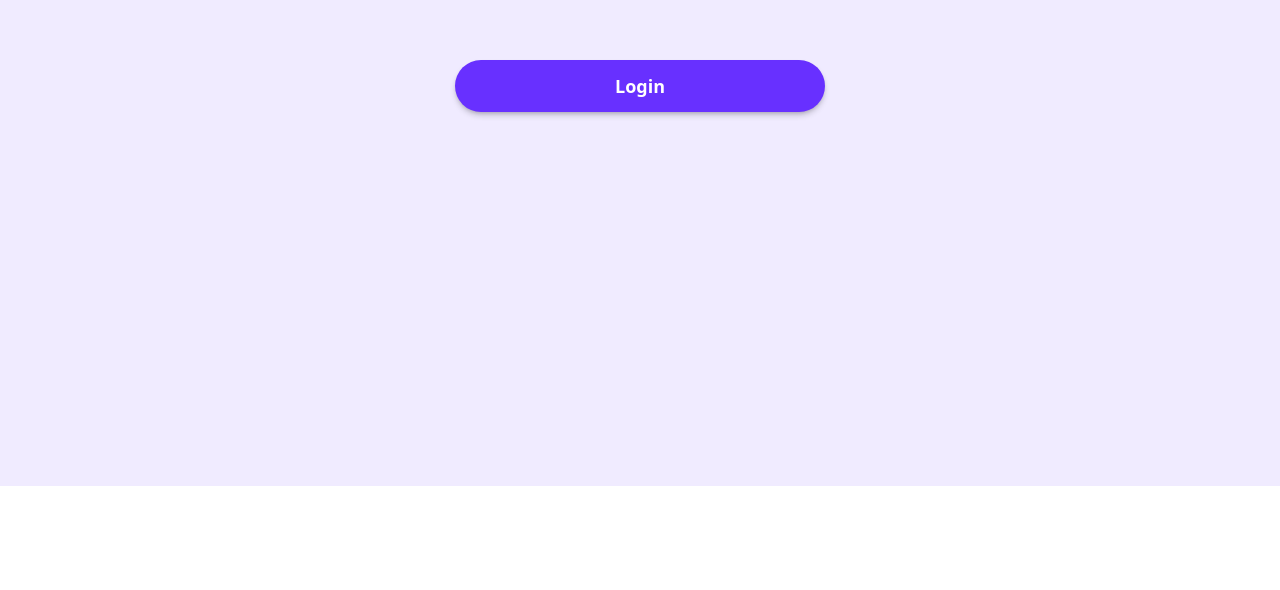
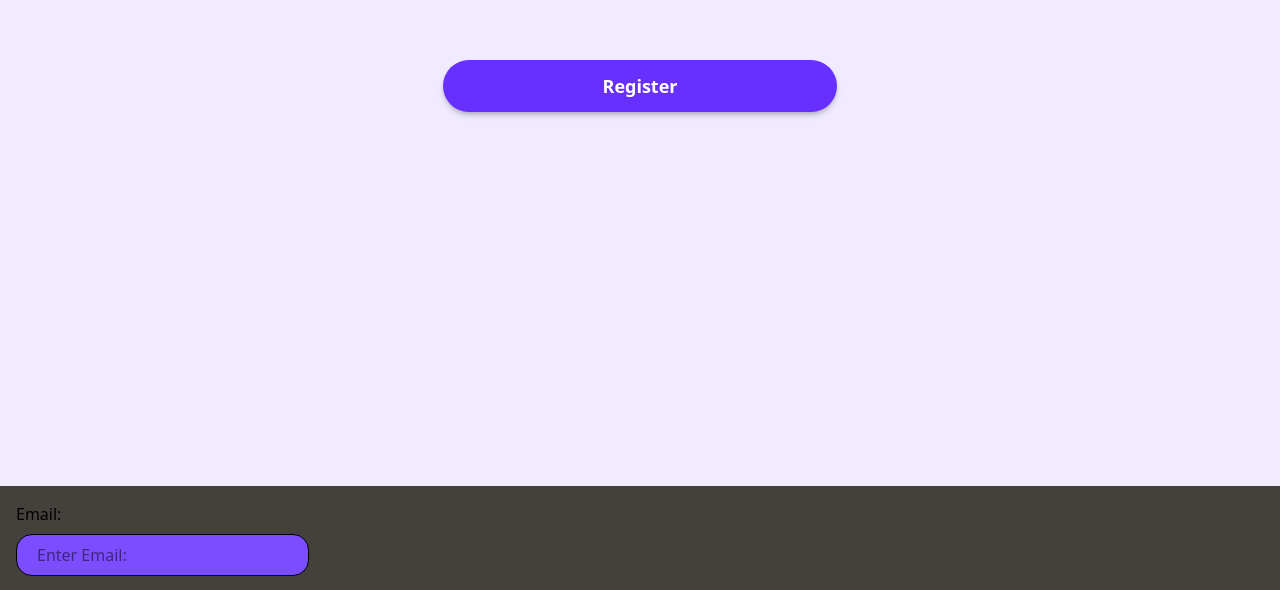
Before and after one commit to Nielson19/mymusicpage, a React app in the folder frontend/: page / in a window 1280 px wide. Shown: the part 314-904 px from the top of the page. Before the commit the page ends 800 px from the top, so only its background shows below. Built offline with nearby package versions, Linux system fonts and the light colour scheme; the HTML template or start-up script is replaced by a standard one.

Commit message:
Style SearchBar and Input Components

```diff
--- a/frontend/src/App.tsx
+++ b/frontend/src/App.tsx
@@ -1,9 +1,14 @@
 import LoginPageView from "./pages/LoginPageView";
+import Input from "./components/Input";
+import SearchBar from "./components/SearchBar";
+import { IoMdEyeOff } from "react-icons/io";
 
 function App() {
   return (
     <div className="">
       <LoginPageView />
+      <Input size="SMALL" label="Email: " color={{ PRIMARY: "#7C4DFF" }} type="password" placeholder="Enter Email: "/>
+      <SearchBar />
     </div>
   );
 }
--- a/frontend/src/components/ButtonComponent.tsx
+++ b/frontend/src/components/ButtonComponent.tsx
@@ -42,8 +42,7 @@ const ButtonComponent = ({ onClick, label, size }: ButtonComponentProps) => {
             ${sizeVal}
             rounded-full
             transition duration-300`}
-        onClick={onClick}
-      >
+          onClick={onClick}>
         {label || "Click me"}
       </button>
     </div>
--- a/frontend/src/components/Input.tsx
+++ b/frontend/src/components/Input.tsx
@@ -1,19 +1,36 @@
 type InputProps = {
     size: "SMALL" | "MEDIUM" | "LARGE"
     label?: string
-    color: "PRIMARY" | "SECONDARY"
+    color: {
+      PRIMARY: string
+    }
     icon?: React.ReactNode
     type: "password" | "email" | "text" | "number"
     placeholder?: string
   }
 
-export default function Input({size, label, color, icon, type, placeholder} : InputProps) {
+  export default function Input({ size, label, color, icon, type, placeholder }: InputProps) {
+    return (
+      <form className="bg-stone-700 p-4">
+        {label && <label className="block mb-2">{label}</label>}
 
-    return (
-        <form>
-            {label && (<label>{label}</label>)}
-            <input placeholder={placeholder} type={type} />
-            {icon && <button type="button">{icon}</button>}
-        </form>
+        <div className="relative">
+          <input
+            style={{ backgroundColor: color.PRIMARY }}
+            className="bg-stone-800 border rounded-2xl pt-2 pb-2 pl-5 pr-10 outline-none"
+            placeholder={placeholder}
+            type={type}
+          />
+
+          {icon && (
+            <button
+              type="button"
+              className="absolute right-3 top-1/2 -translate-y-1/2 text-gray-400"
+            >
+              {icon}
+            </button>
+          )}
+        </div>
+      </form>
     )
-}
+  }
--- a/frontend/src/components/SearchBar.tsx
+++ b/frontend/src/components/SearchBar.tsx
@@ -3,23 +3,27 @@ import { IoMicOutline } from "react-icons/io5";
 import { VscSettings } from "react-icons/vsc";
 
 export default function SearchBar() {
-
   return (
-      <form>
-         <button type="submit">
-          <LuSearch size={20} />
+    <form
+      className="flex items-center bg-[#1E1E1E] rounded-2xl px-3 py-2 w-[320px] shadow-sm border border-transparent transition">
+      <button type="submit" className="text-gray-400 hover:text-white cursor-pointer">
+        <LuSearch size={25} />
       </button>
 
-        <input type="text" placeholder="Search..">
-        </input>
+      <input
+        type="text"
+        placeholder="Search ..."
+        className="bg-transparent outline-none text-gray-200 placeholder-gray-500 flex-1 px-2"/>
 
-        <button type="button">
-          <IoMicOutline size={20} />
+      <button type="button" className="text-gray-400 hover:text-white mx-1 cursor-pointer">
+        <IoMicOutline size={25} />
       </button>
 
-        <button type="button">
-          <VscSettings size={20} />
+      <button
+        type="button"
+        className="text-purple-500 hover:text-purple-600 bg-[#1E1E1E] rounded-xl p-2 cursor-pointer">
+        <VscSettings size={25} />
       </button>
     </form>
-    )
+  );
 }
--- a/frontend/src/pages/LoginPageView.tsx
+++ b/frontend/src/pages/LoginPageView.tsx
@@ -5,7 +5,7 @@ function LoginPageView() {
     <div className="login-page">
       <ButtonComponent
         size="large"
-        label="Login"
+        label="Register"
         onClick={() => console.log("Login button clicked!")}
       />
     </div>
```
Lines whose indentation alone changed are shown as unchanged.
